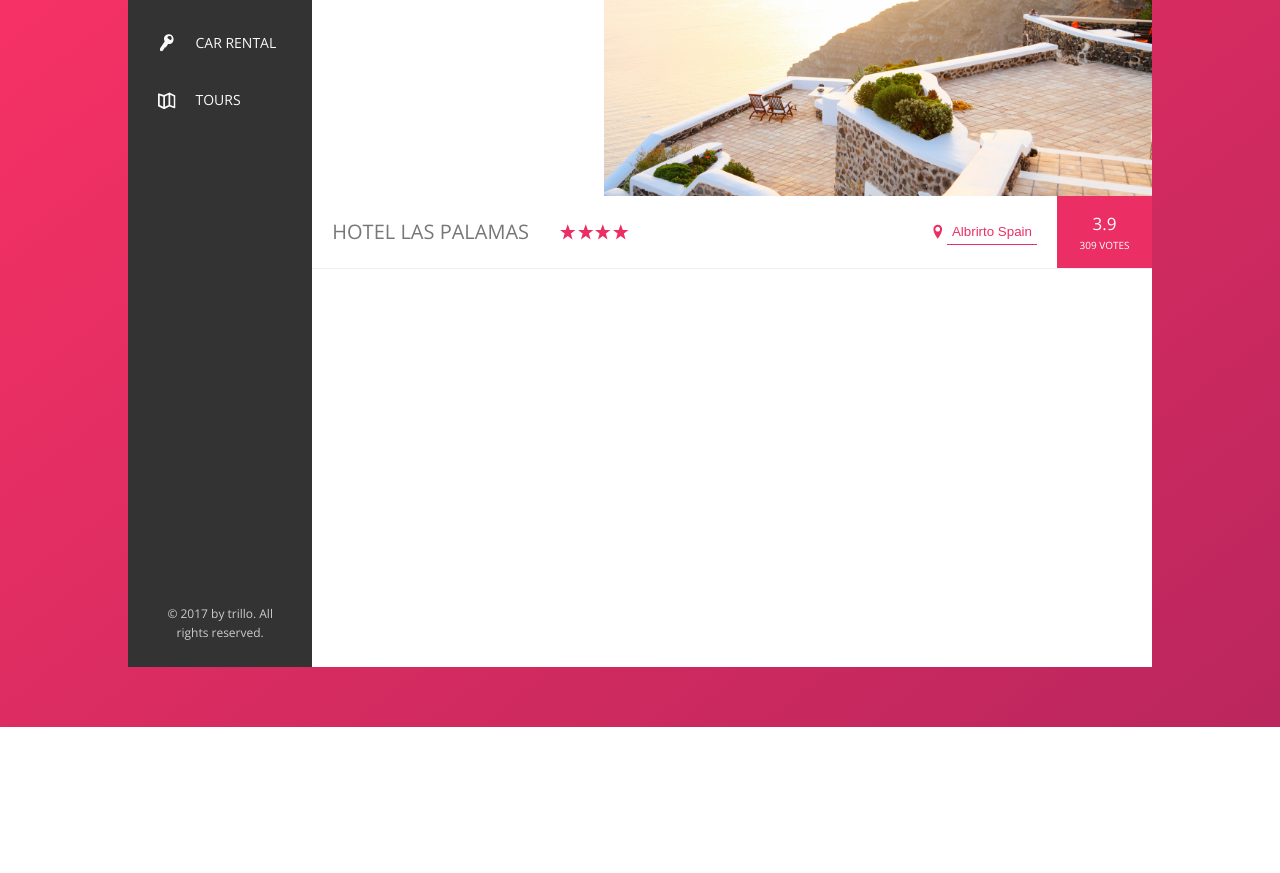
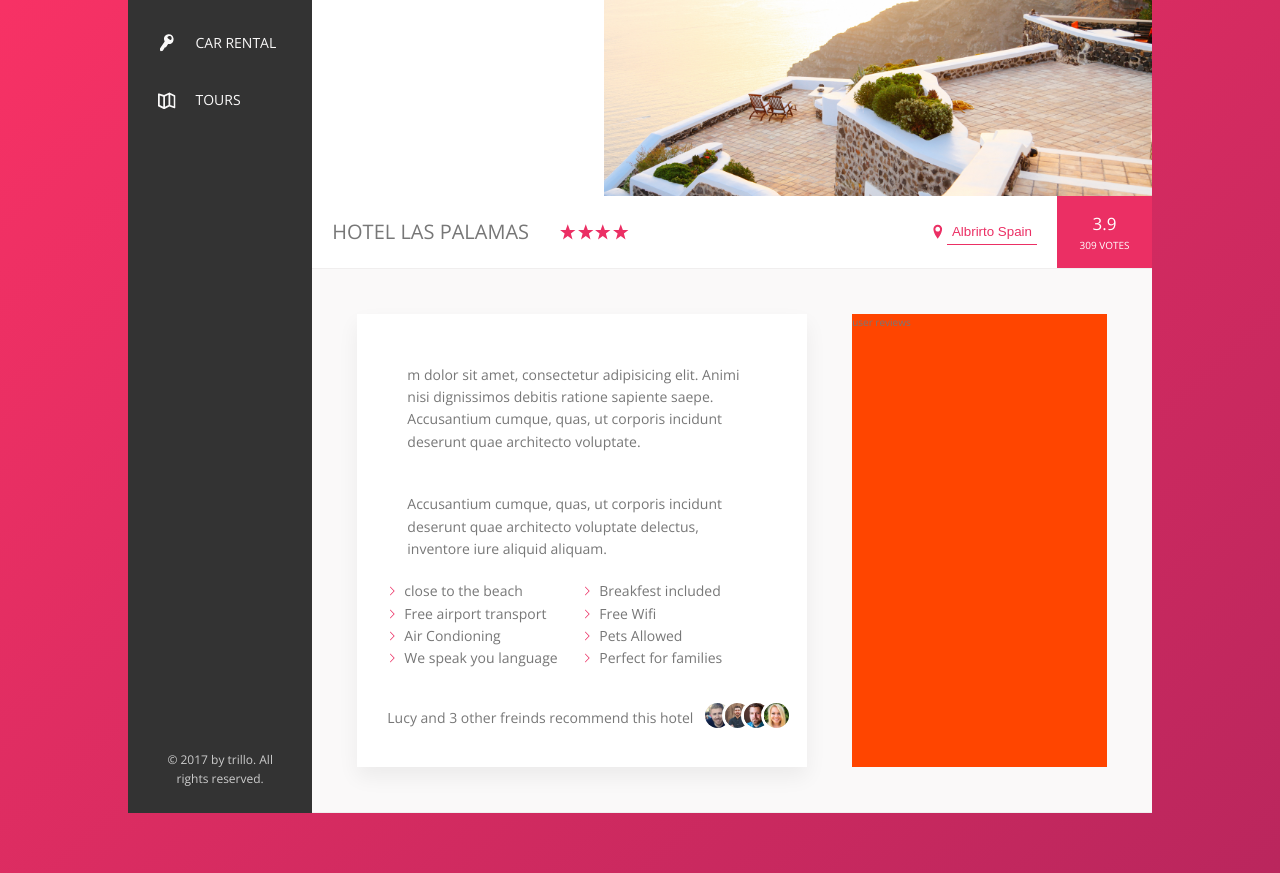
Before and after one commit to aljundik/trillo, a plain HTML site: page index.html in a window 1280 px wide. Shown: the part 253-1126 px from the top of the page. Before the commit the page ends 980 px from the top, so only its background shows below. Drawn offline with nearby package versions, Linux system fonts and the light colour scheme.

Commit message:
add description and review section to the main content

```diff
--- a/css/style.css
+++ b/css/style.css
@@ -65,7 +65,8 @@ body {
   border-bottom: 1px solid var(--Grey-light-3); }
 
 .content {
-  display: flex; }
+  display: flex;
+  color: var(--Grey-dark-2); }
 
 .sidebar {
   background-color: var(--Grey-dark-1);
@@ -75,8 +76,26 @@ body {
   justify-content: space-between; }
 
 .hotel-view {
+  flex: 1; }
+
+.detail {
+  display: flex;
+  padding: 4.5rem;
+  background-color: var(--Grey-light-1);
+  border-bottom: 1px solid var(--Grey-light-3); }
+
+.discription {
+  flex: 0 0 60%;
+  background-color: white;
+  margin-right: 4.5rem;
+  box-shadow: 0 1rem 2rem rgba(0, 0, 0, 0.06);
+  padding: 3rem;
+  font-size: 1.4rem;
+  font-family: inherit; }
+
+.user-reviews {
   flex: 1;
-  height: 80rem; }
+  background-color: orangered; }
 
 .logo {
   height: 3.25rem;
@@ -271,3 +290,41 @@ body {
   100% {
     box-shadow: 0rem 0rem var(--Grey-dark-1);
     transform: scale(1); } }
+
+.paragraph {
+  padding: 2rem;
+  color: var(--Grey-dark-2); }
+
+.list {
+  display: flex;
+  list-style: none;
+  flex-wrap: wrap; }
+
+.list-item {
+  color: var(--Grey-dark-2);
+  flex: 0 0 50%; }
+  .list-item::before {
+    content: '';
+    height: 1rem;
+    width: 1rem;
+    background-color: var(--primary);
+    display: inline-block;
+    margin-right: 0.7rem;
+    -webkit-mask-image: url(../img/SVG/chevron-thin-right.svg);
+    -webkit-mask-size: cover; }
+
+.recommended {
+  padding-top: 3rem;
+  display: flex;
+  align-items: center; }
+  .recommended__photo {
+    border-radius: 50%;
+    display: inline-block;
+    height: 2.5rem;
+    width: 2.5rem;
+    margin-right: -1.5rem;
+    border: 3px solid white;
+    box-sizing: content-box; }
+  .recommended__count {
+    margin-right: auto;
+    font-size: 1.4rem; }
--- a/index.html
+++ b/index.html
@@ -140,8 +140,56 @@
                     </div>
                 </div>
 
+
+                <div class="detail">
+
+                    <div class="discription">
+                        <p class="paragraph">
+                            m dolor sit amet, consectetur adipisicing elit. Animi nisi dignissimos debitis ratione sapiente saepe. Accusantium cumque,
+                            quas, ut corporis incidunt deserunt quae architecto voluptate.
+                        </p>
+
+                        <p class="paragraph">
+                            Accusantium cumque, quas, ut corporis incidunt deserunt quae architecto voluptate delectus, inventore iure aliquid aliquam.
+                        </p>
+
+                        <ul class="list">
+                            <li class="list-item">close to the beach</li>
+                            <li class="list-item">Breakfest included</li>
+                            <li class="list-item">Free airport transport</li>
+                            <li class="list-item">Free Wifi</li>
+                            <li class="list-item">Air Condioning</li>
+                            <li class="list-item">Pets Allowed</li>
+                            <li class="list-item">We speak you language</li>
+                            <li class="list-item">Perfect for families</li>
+                        </ul>
+                        <div class="recommended">
+                            <p class="recommended__count">
+                                Lucy and 3 other freinds recommend this hotel
+                            </p>
+
+                            <div class="recommended__friends">
+                                <img src="./img/user-3.jpg" class="recommended__photo" alt="user 1">
+                                <img src="./img/user-4.jpg" class="recommended__photo" alt="user 1">
+                                <img src="./img/user-5.jpg" class="recommended__photo" alt="user 1">
+                                <img src="./img/user-6.jpg" class="recommended__photo" alt="user 1">
+
+                            </div>
+                        </div>
+                    </div>
+
+                    <div class="user-reviews">
+                        user reviews
+                    </div>
+
+                </div>
+
+            </main>
+
         </div>
-        </main>
+
+
+
 
     </div>
     </div>
--- a/sass/_components.scss
+++ b/sass/_components.scss
@@ -338,3 +338,67 @@
         transform: scale(1);
     }
 }
+
+//////////////////////////////////
+// BUTTON INLINE
+
+
+.paragraph{
+    padding: 2rem;
+    color: var(--Grey-dark-2);
+}
+
+.list{
+    display: flex;
+    list-style: none;
+    flex-wrap: wrap;
+
+}
+
+.list-item{
+    color: var(--Grey-dark-2);
+    flex: 0 0 50%;
+
+    &::before{
+        content: '';
+        height: 1rem;
+        width: 1rem;
+        background-color: var(--primary);
+        display: inline-block;
+        margin-right: 0.7rem;
+        -webkit-mask-image: url(../img/SVG/chevron-thin-right.svg);
+        -webkit-mask-size: cover;
+
+
+    }
+
+}
+
+
+
+
+
+.recommended{
+    padding-top: 3rem;
+    display: flex;
+    align-items: center;
+
+    &__photo{
+        border-radius: 50%;
+        display: inline-block;
+        height: 2.5rem;
+        width: 2.5rem;
+        margin-right: (-1.5rem);
+        border: 3px solid white;
+        box-sizing: content-box;
+    }
+    &__count{
+        margin-right: auto;
+        font-size: 1.4rem;
+    }
+
+
+    &__friends{
+
+    }
+}
--- a/sass/_layout.scss
+++ b/sass/_layout.scss
@@ -19,6 +19,8 @@
 
 .content{
     display: flex;
+    color: var(--Grey-dark-2);
+
 }
 
 .sidebar{
@@ -32,5 +34,29 @@ justify-content: space-between;
 
 .hotel-view{
     flex: 1;
-    height: 80rem;
+
+
 }
+
+.detail{
+    display: flex;
+    padding: 4.5rem;
+    background-color: var(--Grey-light-1);
+    border-bottom: 1px solid var(--Grey-light-3);
+
+}
+
+.discription{
+    flex: 0 0 60%;
+    background-color: white;
+    margin-right: 4.5rem;
+    box-shadow: 0 1rem 2rem rgba(0,0,0,0.06);
+    padding: 3rem;
+    font-size: 1.4rem;
+    font-family: inherit;
+}
+
+.user-reviews{
+    flex: 1;
+    background-color: orangered;
+}
```
